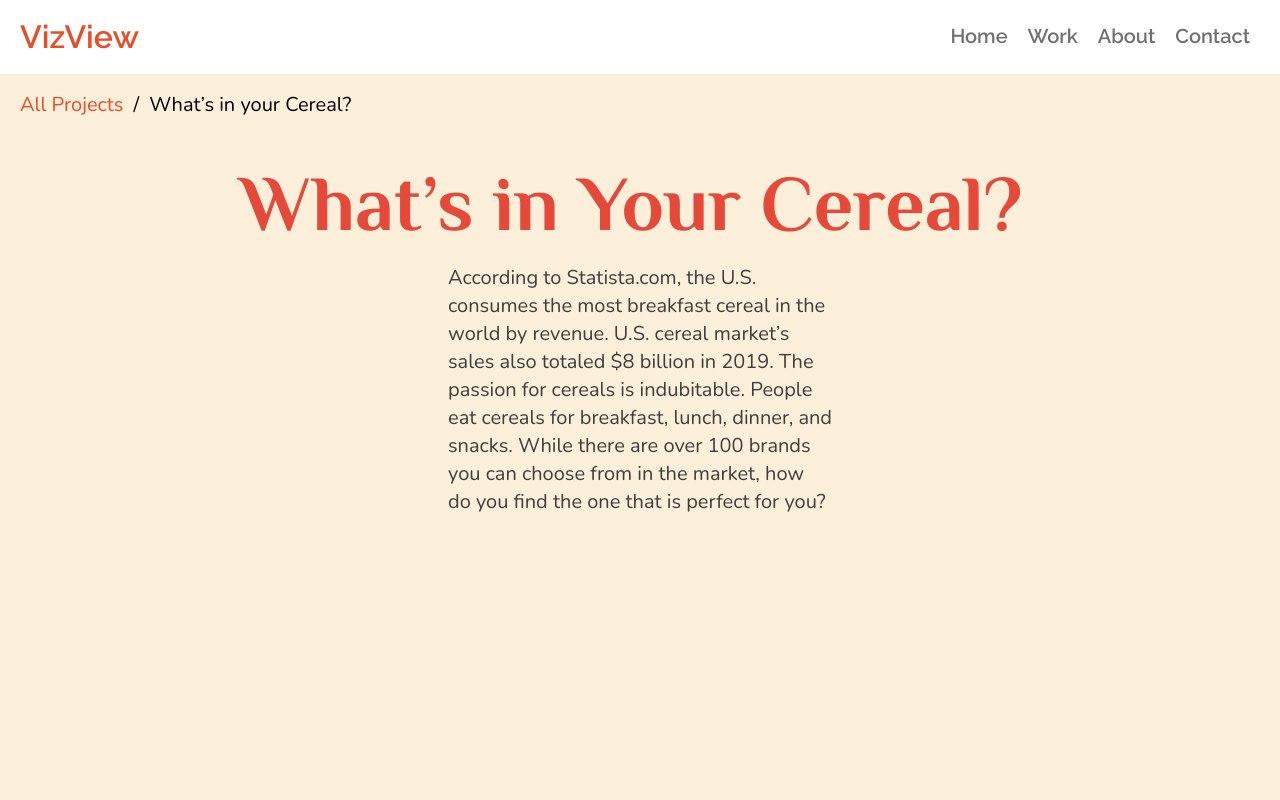
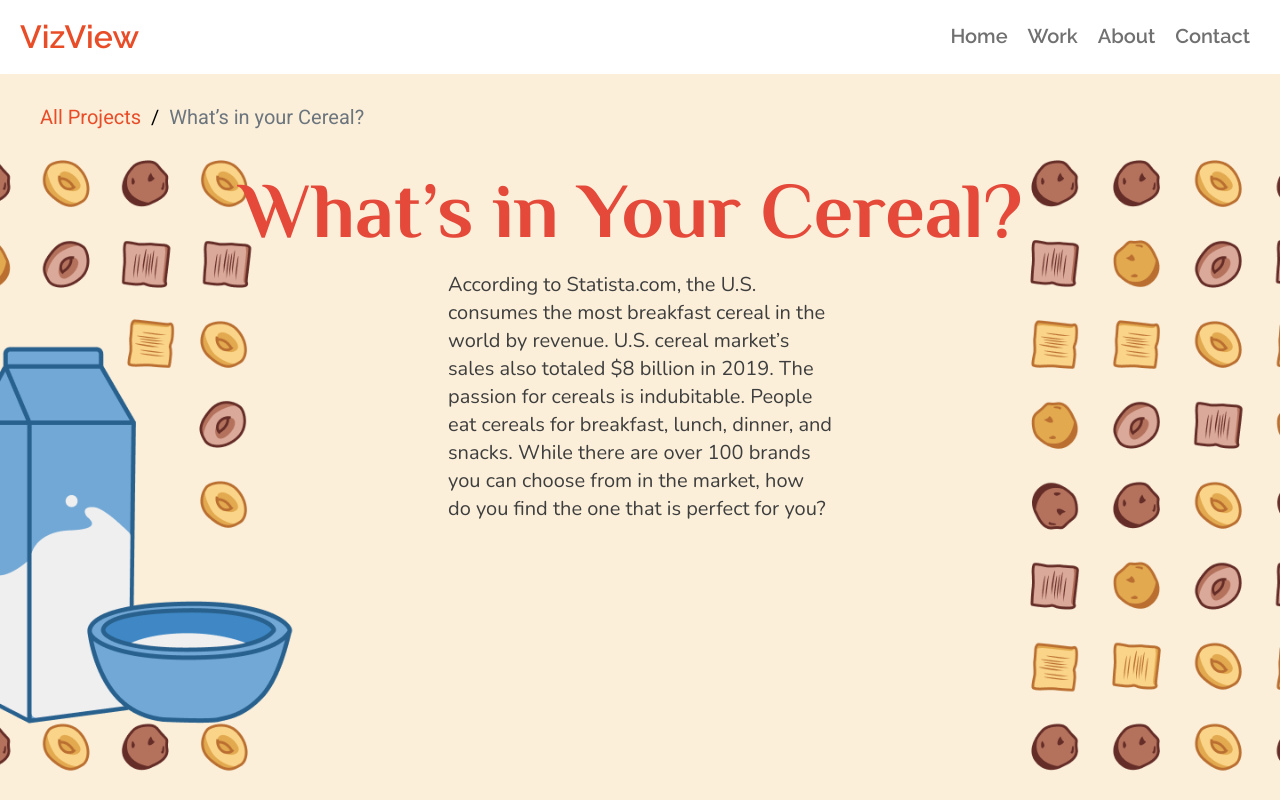
Before and after one commit to vizview/landing-site, a React (Create React App) app: page /cereal in a window 1280 px wide. Shown: the top 800 px of the page. Built offline with nearby package versions, Linux system fonts and the light colour scheme.

Commit message:
add background, remove shelf

```diff
--- a/src/container/Cereal/Cereal.css
+++ b/src/container/Cereal/Cereal.css
@@ -39,3 +39,8 @@
 .cereal_project small {
   font-family: var(--cereal-body-font-family);
 }
+
+.cereal_project .breadcrumb {
+  background-color: var(--cereal-secondary-color);
+  margin-bottom: 0;
+}
--- a/src/container/Cereal/Cereal.js
+++ b/src/container/Cereal/Cereal.js
@@ -10,6 +10,19 @@ import Shelf from "./Shelf/Shelf.js";
 const cereal = () => {
   return (
     <div className="cereal_project">
+       <div className="breadcrumb">
+        <nav aria-label="breadcrumb">
+          <ol className="breadcrumb">
+            <li className="breadcrumb-item">
+              <a href="/work">All Projects</a>
+            </li>
+
+            <li className="breadcrumb-item active" aria-current="page">
+              What’s in your Cereal?
+            </li>
+          </ol>
+        </nav>
+      </div>
       <Intro />
       <Timeline />
       <Sale />
--- a/src/container/Cereal/Intro/Intro.css
+++ b/src/container/Cereal/Intro/Intro.css
@@ -1,7 +1,8 @@
 @import url("../Cereal_Variables.css");
 
+
 .cereal-intro-section {
-  height: 100vh;
+  height: 80vh;
 }
 
 .cereal-intro-p {
@@ -18,3 +19,11 @@
 .breadcrumb-item + .breadcrumb-item::before {
   color: black;
 }
+
+@media screen and (min-width: 992px) {
+  .cereal-intro-section {
+    background-image: url('../Data/img/background_img.png');
+    height: 100vh;
+    background-size: 100%;
+  }
+}
--- a/src/container/Cereal/Intro/Intro.js
+++ b/src/container/Cereal/Intro/Intro.js
@@ -4,19 +4,6 @@ import "./Intro.css";
 const Intro = () => {
   return (
     <section className="cereal-intro-section">
-      <div>
-        <nav aria-label="breadcrumb">
-          <ol className="breadcrumb">
-            <li className="breadcrumb-item">
-              <a href="/work">All Projects</a>
-            </li>
-
-            <li className="breadcrumb-item active" aria-current="page">
-              What’s in your Cereal?
-            </li>
-          </ol>
-        </nav>
-      </div>
       <div>
         <h1 className="cereal-intro-h1">What’s in Your Cereal?</h1>
         <p className="cereal-intro-p">
```
Also changed, not shown: src/container/Cereal/Data/img/background_img.png (added).
